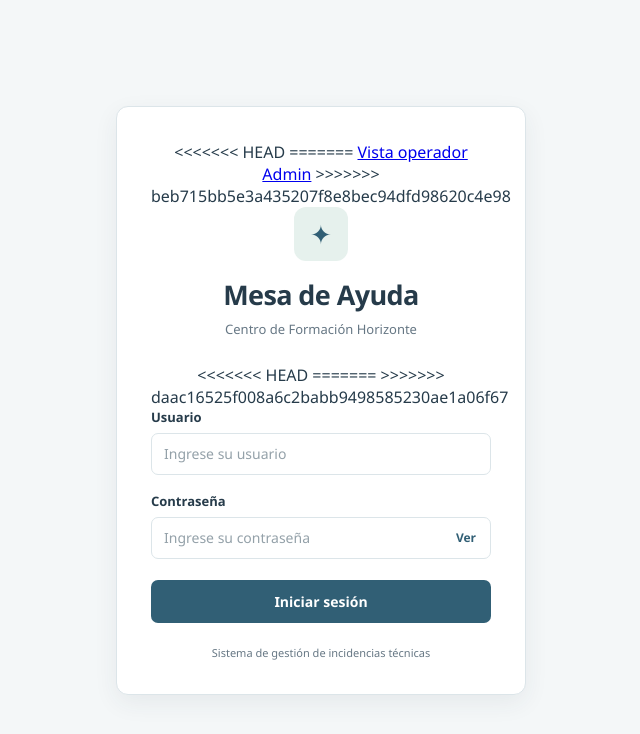
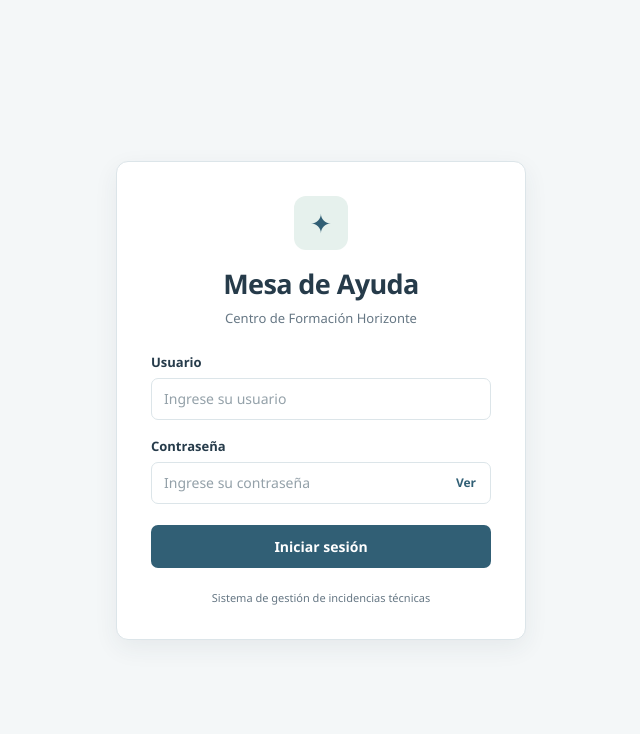
Before and after one commit to tobfernandez12/vsEscuelas, a Flask app: page /login in a window 1280 px wide. Shown: the top 734 px of the page, without its empty margins (319-959 px from the left). Run offline with Flask 3, Linux system fonts and the light colour scheme.

Commit message:
login completo

```diff
--- a/frontend/templates/login.html
+++ b/frontend/templates/login.html
@@ -10,25 +10,14 @@
 
 <body class="login-body">
     <main class="login-contenedor">
-<<<<<<< HEAD
-=======
-        <a href="{{ url_for('usuario') }}">Vista operador</a>
-        <a href="{{ url_for('administrador')}}">Admin</a>
->>>>>>> beb715bb5e3a435207f8e8bec94dfd98620c4e98
         <div class="login-icono">✦</div>
 
         <h1>Mesa de Ayuda</h1>
         <p class="login-subtitulo">Centro de Formación Horizonte</p>
 
-<<<<<<< HEAD
         {% if error %}
         <p role="alert">{{ error }}</p>
         {% endif %}
-=======
-        <!-- {% if error %} -->
-        <p id="error-login" role="alert">{{ error }}</p>
-        <!-- {% endif %} -->
->>>>>>> daac16525f008a6c2babb9498585230ae1a06f67
 
         <form method="POST" action="{{ url_for('login') }}">
 
```
